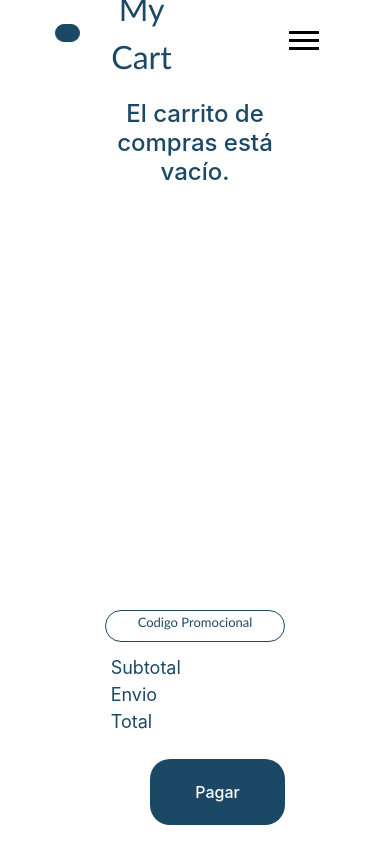
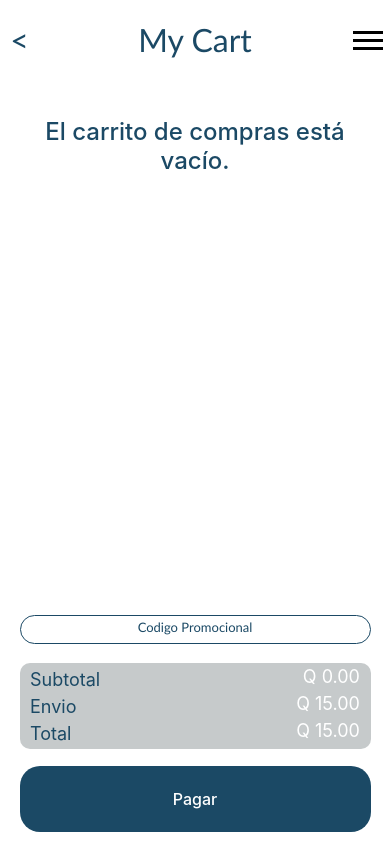
Before and after one commit to angelargd8/Proyecto-software, a React (Vite) app in the folder Proyecto/vite-project/: page /carrito in a window 390 px wide. Built offline with nearby package versions, Linux system fonts and the light colour scheme.

Commit message:
Carrito Movil

```diff
--- a/Proyecto/vite-project/package.json
+++ b/Proyecto/vite-project/package.json
@@ -26,6 +26,6 @@
     "eslint-plugin-react-hooks": "^4.6.0",
     "eslint-plugin-react-refresh": "^0.4.6",
     "sass": "^1.77.0",
-    "vite": "^5.2.0"
+    "vite": "^5.2.11"
   }
 }
--- a/Proyecto/vite-project/src/componentes/carrito.css
+++ b/Proyecto/vite-project/src/componentes/carrito.css
@@ -9,79 +9,84 @@
     align-items: center;
     justify-content: center;
 }
+
 .MidyBotm {
     width: 100%;
+    height: 90%;
     display: flex;
+    background-color: rgb(229, 229, 229);
     flex-direction: column;
     align-items: center;
     justify-content: center;
-    height: 100%;
-    width: 70%;
-    padding: 0.5%;
-    border-radius: 30px;
-    margin-bottom: 1%;
-    margin-top: 1%;
+}
 
-}
 .middle {
     display: flex;
     background-color: transparent;
     flex-direction: column;
-    height: 100%;
+    height: 80%;
     width: 100%;
     border-radius: 20px;
-    padding: 0;
 }
 .header {
     /*lo que esta dentro de up*/
     display: flex;
+    height: 100%;
+    width: 90%;
     color: #1B4965;
     font-family:'Gill Sans', 'Gill Sans MT',  sans-serif;
+    justify-content: left;
+    align-items: center;
+}
+
+.regresar {
+    display: flex;
+    height: 100%;
+    width: 10%;
     justify-content: center;
     align-items: center;
-    height: 100%;
-    width: 100%;
-    margin-right: 20%;
-    margin-top: 15px;
+    /* padding-top: 3%;
+    padding-bottom: 3%;
+    padding-left: 2.5%;
+    padding-right: 2.5%; */
 }
 
 .regresarbtn {
     display: flex;
-    height: 15%;
-    width: 8%;
-    color: #FFF;
-    background-color: #1B4965;
-    border: 1px solid #1B4965;
+    height: 100%;
+    width: 100%;
+    color: #1B4965;
     border-radius: 15px;
     justify-content: center;
     align-items: center;
     font-family: 'Gill Sans', 'Gill Sans MT', sans-serif;
-    font-size: small;
-    padding: 2%;
-    margin-left: 5%;
-    margin-top: -15px;
+    font-size: xx-large;
+}
 
-}
 .titulo{
     font-size: xx-large;
-    margin-top: -30px;
-    margin-left: 5%;
+    /* margin-top: -30px; */
+    /* margin-left: 5%; */
 }
 
-@media (min-width: 768px) {
+/* @media (min-width: 768px) {
     .navbar-toggler{
         display: none;
     }
-}
+} */
 
-.opciones {
-    display: flex;
+/* .navbar-toggler {
     height: 100%;
     width: 100%;
+} */
+.opciones {
+    display: none;
+    height: 100%;
+    width: 10%;
     color: #1B4965;
     justify-content: center;
     align-items: center;
-    margin-right: 16%;
+    /* margin-right: 16%; */
 
 }
 .up {
@@ -90,7 +95,8 @@
     align-items: center;
     justify-content: center;
     text-justify: center;
-    height: 140px;
+    margin-bottom: 5%;
+    height: 10%;
     width: 100%;
 }
 
@@ -99,18 +105,19 @@
     background-color: transparent;
     height: 20%;
     width: 100%;
-    padding: 1px;
+    justify-content: center;
+    align-content: center;
     border-bottom-left-radius: 20px;
     border-bottom-right-radius: 20px;
 
 }
 .pagobtn {
     height: 60%;
-    width: 40%;
+    width: 100%;
     color: #FFF;
     background-color: #1B4965;
     border-radius: 20px;
-    margin-left: 25%;
+    /* margin-left: 25%; */
     cursor: pointer;
 }
 .logo {
@@ -308,7 +315,7 @@
 .rowDatos {
     display: flex;
     flex-direction: row;
-    background-color: #FFF;
+    background-color: #c6cacb;
     color: #1B4965;
     height: 100%;
     width: 100%;
@@ -327,6 +334,7 @@
     height: 100%;
     width: 100%;
     overflow-y: scroll;
+    scroll-behavior: smooth;
     overflow-x: hidden;
 }
 
@@ -344,21 +352,37 @@
     flex-direction: column;
     height: 50%;
     width: 100%;
+    /* background-color: rgb(190, 186, 186); */
+    border-radius: 20px;
+    /* margin-left: 5%;
+    margin-right: 5%; */
 }
 
 @media only screen and (max-width: 768px) {
     .navbar-toggler{
-        margin-right: 15%;
+        margin-right: 25%;
+        /* display: block;
+        height: 3px;
+        width: 30px;
+        margin-bottom: 5px;
+        background-color: black; */
+    }
+
+    .regresar {
+        padding-top: 2.5%;
+        padding-bottom: 2.5%;
+        padding-right: 0;
+        padding-left: 0;
     }
     .MidyBotm {
-        width: 80%;
+        /* width: 100%;  */
         display: flex;
         flex-direction: column;
         align-items: center;
         justify-content: center;
         height: 100%;
-        width: 50%;
-        padding: 2%;
+        width: 90%;
+        /* padding: 2%; */
         /* border: 1px black solid; */
         border-radius: 30px;
         margin: 3%;
@@ -377,9 +401,6 @@
     }
     .header {
         display: flex;
-        /* position: absolute;
-        top: -50;
-        left: 50; */
         color: #1B4965;
         font-family:'Gill Sans', 'Gill Sans MT',  sans-serif;
         justify-content: center;
@@ -388,35 +409,30 @@
         width: 90%;
     }
     .regresarbtn {
-        display: flex;
-        height: 15%;
-        width: 8%;
         color: #1B4965;
-        border: 1px solid #1B4965;
-        border-radius: 10px;
-        justify-content: center;
-        align-items: center;
-        font-family: 'Gill Sans', 'Gill Sans MT', sans-serif;
-        font-size: small;
-        padding: 2%;
-        margin-left: 14%;
-
+        background-color: transparent;
+        font-size: xx-large;
+        border: none;
     }
     .opciones {
         display: flex;
-        height: 30%;
+        height: 100%;
         width: 10%;
         background-image: url(../assets/img/menu.png);
         justify-content: center;
         align-items: center;
-        margin-right: 16%;
+        /* margin-right: 16%; */
         z-index: 3;
     }
     .up {
         display: flex;
+        height: 20%;
         align-items: center;
         justify-content: center;
         text-justify: center;
+        margin-top: 1%;
+        margin-left: 1%;
+
         height: 10%;
         width: 100%;
     }
@@ -432,6 +448,8 @@
     .bottom {
         display: flex;
         background-color: transparent;
+        justify-content: center;
+        align-items: center;
         height: 10%;
         width: 100%;
         padding: 0;
@@ -646,7 +664,7 @@
     .rowDatos {
         display: flex;
         flex-direction: row;
-        background-color: #FFF;
+        /* background-color: #FFF; */
         color: #1B4965;
         height: 100%;
         width: 100%;
@@ -666,6 +684,8 @@
         width: 100%;
         overflow-y: scroll;
         overflow-x: hidden;
+        padding-top: 3%;
+
     }
 
     #contTitulo {
--- a/Proyecto/vite-project/src/componentes/carrito.jsx
+++ b/Proyecto/vite-project/src/componentes/carrito.jsx
@@ -49,18 +49,21 @@ function Carrito(){
         <>
             <div className='contenedor'>
                 <div className="up">
+                    <div className="regresar">
                         <div className="regresarbtn" onClick={() => handleRegresar()}> &lt; </div>
+                    </div>
                     <div className='header'>
                         <div className="titulo">
                         My Cart
                         </div>
                     </div>
+                    <div className="opciones">
                         <button className="navbar-toggler" type="button" data-bs-toggle="collapse" data-bs-target="#navbarSupportedContent" aria-controls="navbarSupportedContent" aria-expanded="false" aria-label="Toggle navigation">
                             <span style={{width: '30px', height: '3px', backgroundColor: 'black', display: 'block', marginBottom: '5px'}}></span>
                             <span style={{width: '30px', height: '3px', backgroundColor: 'black', display: 'block', marginBottom: '5px'}}></span>
                             <span style={{width: '30px', height: '3px', backgroundColor: 'black', display: 'block'}}></span>
                         </button>
-
+                    </div>
                 </div>
                 <div className="MidyBotm">
 
```
Also changed, not shown: 1 other file (tests, documents, lock files or other folders). Lines whose indentation alone changed are shown as unchanged.
